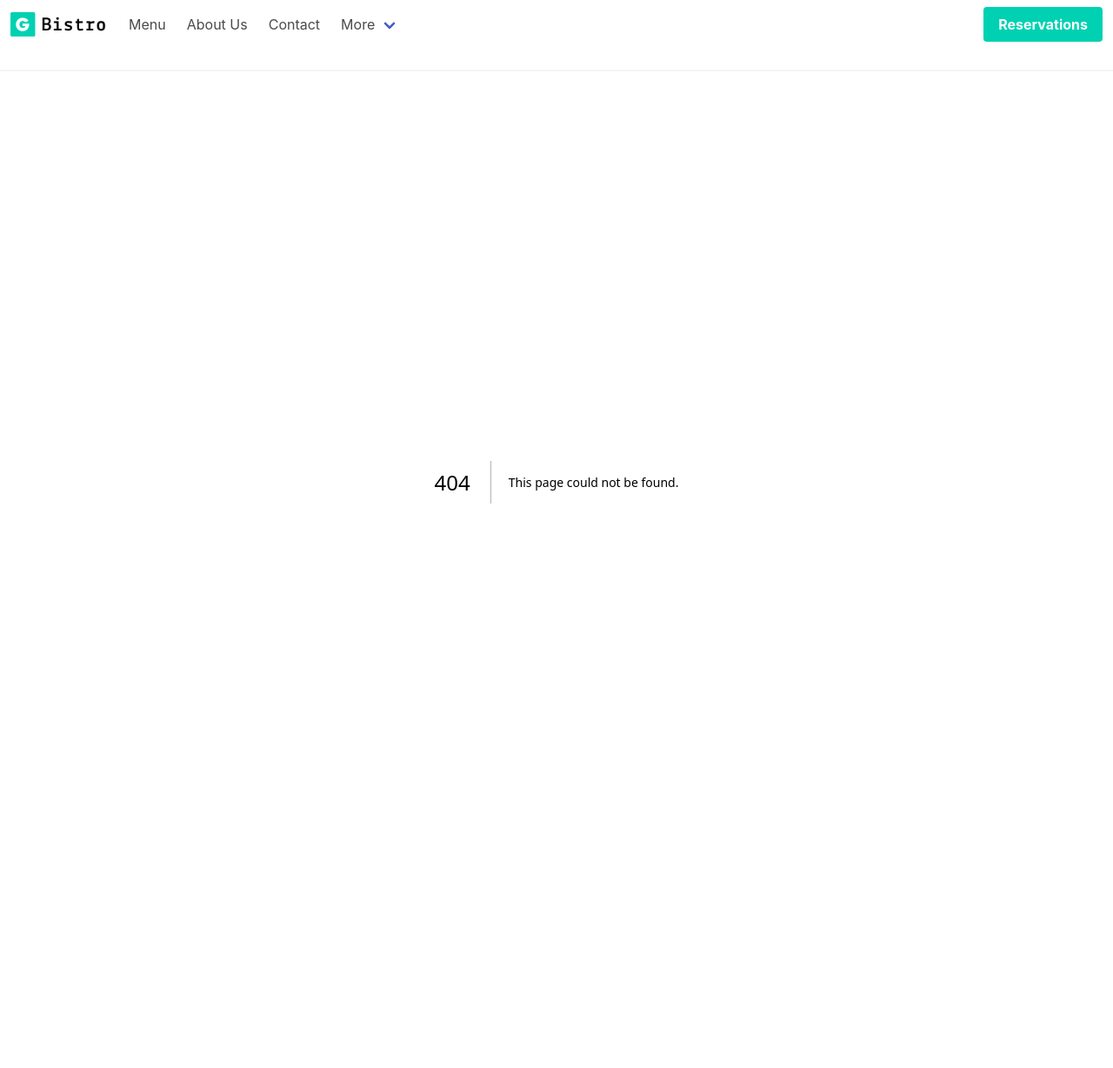
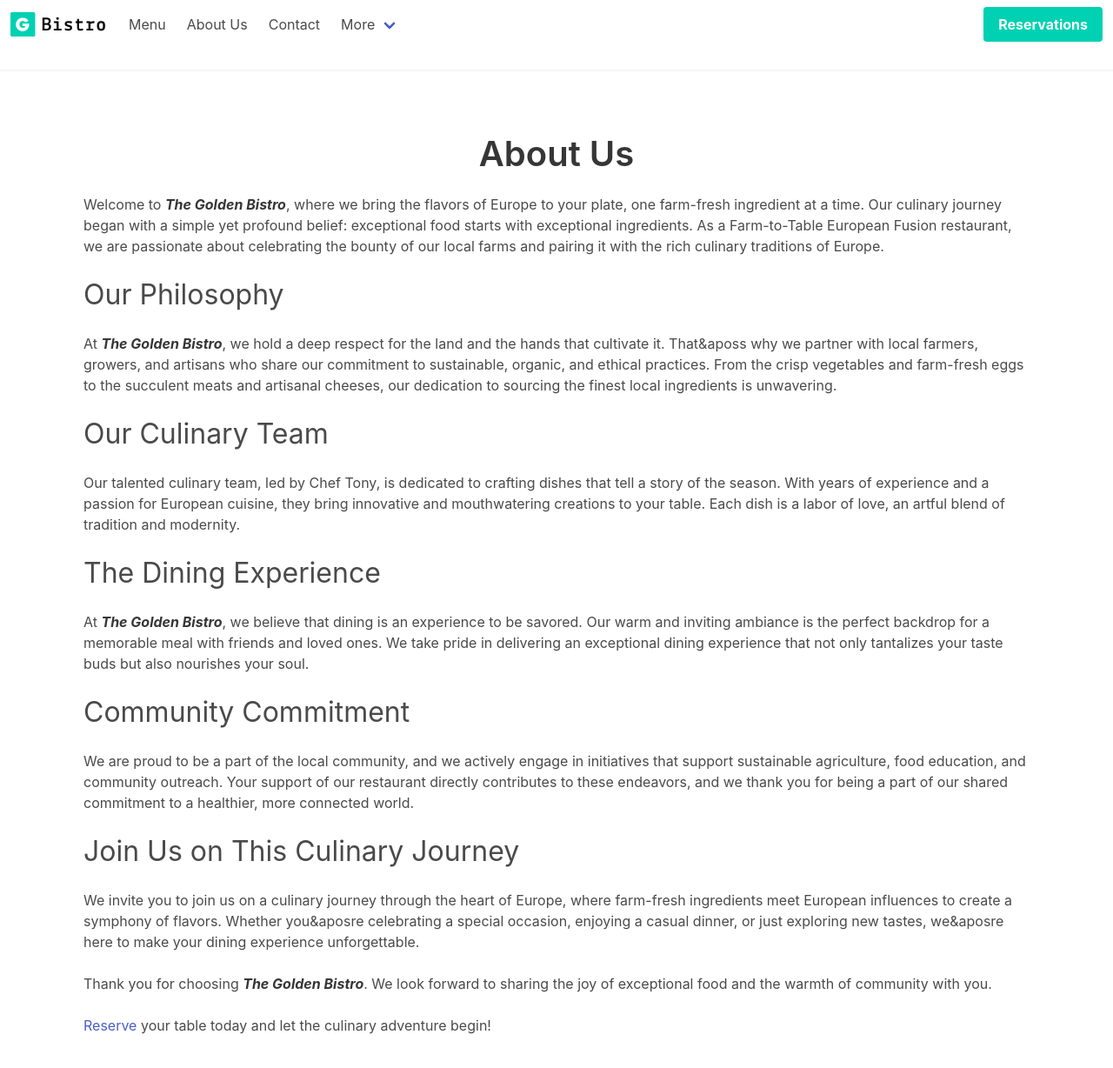
Before and after one commit to zcrutcher/garden-bistro, a Next.js app: page /about in a window 1280 px wide. Before the commit this address had no page. Shown: the top 1228 px of the page at 87% size. Before the commit the page ends 1002 px from the top, so only its background shows below. Built offline with nearby package versions, Linux system fonts and the light colour scheme.

Commit message:
added about page

```diff
--- a/app/Header.js
+++ b/app/Header.js
@@ -68,7 +68,7 @@ const Header = () => {
             <Link className="navbar-item" href="/menu" onClick={resetNav}>
               Menu
             </Link>
-            <Link className="navbar-item" href="/aboutUs" onClick={resetNav}>
+            <Link className="navbar-item" href="/about" onClick={resetNav}>
               About Us
             </Link>
             <Link
--- /dev/null
+++ b/app/about/page.js
@@ -0,0 +1,88 @@
+"use server";
+import React from "react";
+import Link from "next/link";
+
+const AboutUs = () => {
+  return (
+    <>
+      <h1 className="title is-2 has-text-centered">About Us</h1>
+      <div className="px-6">
+        <p className="block">
+          Welcome to{" "}
+          <strong>
+            <i>The Golden Bistro</i>
+          </strong>
+          , where we bring the flavors of Europe to your plate, one farm-fresh
+          ingredient at a time. Our culinary journey began with a simple yet
+          profound belief: exceptional food starts with exceptional ingredients.
+          As a Farm-to-Table European Fusion restaurant, we are passionate about
+          celebrating the bounty of our local farms and pairing it with the rich
+          culinary traditions of Europe.
+        </p>
+        <h2 className="subtitle is-3">Our Philosophy</h2>
+        <p className="block">
+          At{" "}
+          <strong>
+            <i>The Golden Bistro</i>
+          </strong>
+          , we hold a deep respect for the land and the hands that cultivate it.
+          That&aposs why we partner with local farmers, growers, and artisans
+          who share our commitment to sustainable, organic, and ethical
+          practices. From the crisp vegetables and farm-fresh eggs to the
+          succulent meats and artisanal cheeses, our dedication to sourcing the
+          finest local ingredients is unwavering.
+        </p>
+        <h2 className="subtitle is-3">Our Culinary Team</h2>
+        <p className="block">
+          Our talented culinary team, led by Chef Tony, is dedicated to crafting
+          dishes that tell a story of the season. With years of experience and a
+          passion for European cuisine, they bring innovative and mouthwatering
+          creations to your table. Each dish is a labor of love, an artful blend
+          of tradition and modernity.
+        </p>
+        <h2 className="subtitle is-3">The Dining Experience</h2>
+        <p className="block">
+          At{" "}
+          <strong>
+            <i>The Golden Bistro</i>
+          </strong>
+          , we believe that dining is an experience to be savored. Our warm and
+          inviting ambiance is the perfect backdrop for a memorable meal with
+          friends and loved ones. We take pride in delivering an exceptional
+          dining experience that not only tantalizes your taste buds but also
+          nourishes your soul.
+        </p>
+        <h2 className="subtitle is-3">Community Commitment</h2>
+        <p className="block">
+          We are proud to be a part of the local community, and we actively
+          engage in initiatives that support sustainable agriculture, food
+          education, and community outreach. Your support of our restaurant
+          directly contributes to these endeavors, and we thank you for being a
+          part of our shared commitment to a healthier, more connected world.
+        </p>
+        <h2 className="subtitle is-3">Join Us on This Culinary Journey</h2>
+        <p className="block">
+          We invite you to join us on a culinary journey through the heart of
+          Europe, where farm-fresh ingredients meet European influences to
+          create a symphony of flavors. Whether you&aposre celebrating a special
+          occasion, enjoying a casual dinner, or just exploring new tastes,
+          we&aposre here to make your dining experience unforgettable.
+        </p>
+        <p className="block">
+          Thank you for choosing{" "}
+          <strong>
+            <i>The Golden Bistro</i>
+          </strong>
+          . We look forward to sharing the joy of exceptional food and the
+          warmth of community with you.
+        </p>
+        <p className="block">
+          <Link href="/reservation">Reserve</Link> your table today and let the
+          culinary adventure begin!
+        </p>
+      </div>
+    </>
+  );
+};
+
+export default AboutUs;
```
